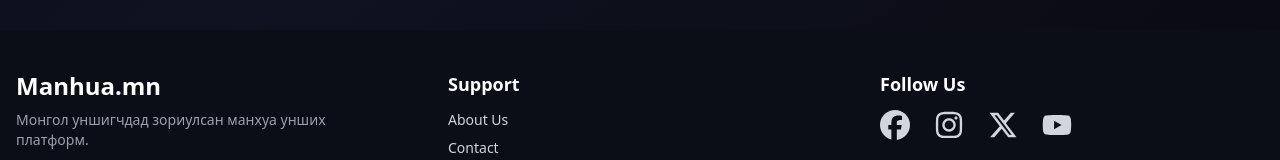
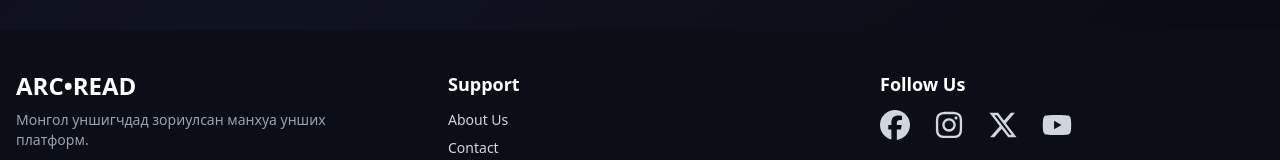
Before and after one commit to hfshsiflkd/Manhua-site, a Next.js app in the folder frontend/: page / in a window 1280 px wide. Shown: the part 895-1055 px from the top of the page. Built offline with nearby package versions, Linux system fonts and the light colour scheme; no server answers.

Commit message:
arc read

```diff
--- a/frontend/app/components/Footer.tsx
+++ b/frontend/app/components/Footer.tsx
@@ -12,7 +12,7 @@
       <div className="max-w-7xl mx-auto px-4 py-10 space-y-10 sm:space-y-0 sm:grid sm:grid-cols-3 sm:gap-12">
         {/* Logo */}
         <div className="text-center sm:text-left">
-          <h2 className="text-2xl font-bold text-white mb-2">Manhua.mn</h2>
+          <h2 className="text-2xl font-bold text-white mb-2">ARC•READ</h2>
           <p className="text-sm text-gray-400">
             Монгол уншигчдад зориулсан манхуа унших платформ.
           </p>
--- a/frontend/app/layout.tsx
+++ b/frontend/app/layout.tsx
@@ -7,7 +7,7 @@
 import LockModal from "./components/LockModal";
 
 export const metadata: Metadata = {
-  title: "Manhua.mn",
+  title: "ARC•READ",
   description: "Монгол хэл дээр манхуа унших платформ",
 };
 
```
Also changed, not shown: frontend/app/editor/manhuas/[slug]/editorShell.tsx (added), frontend/app/editor/manhuas/components/EditorShell.tsx (added), 1 other file (tests, documents, lock files or other folders).
